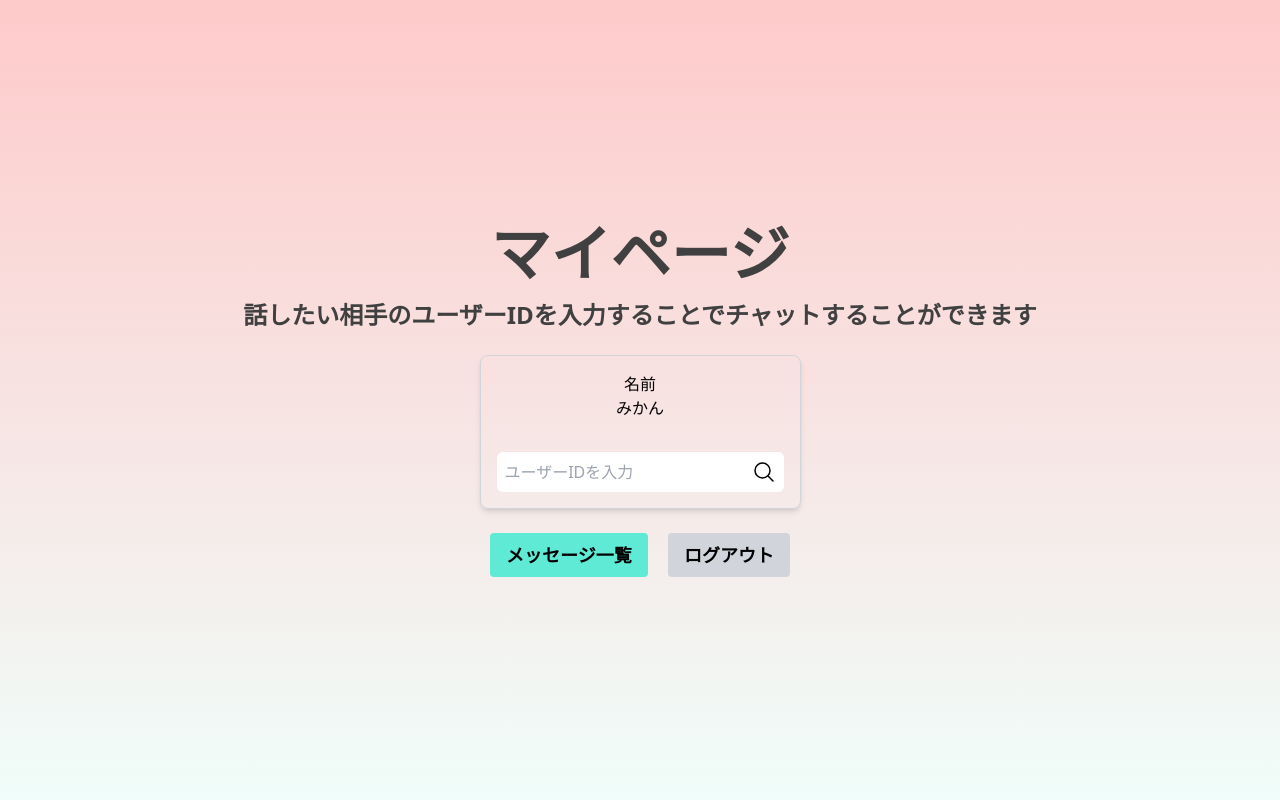
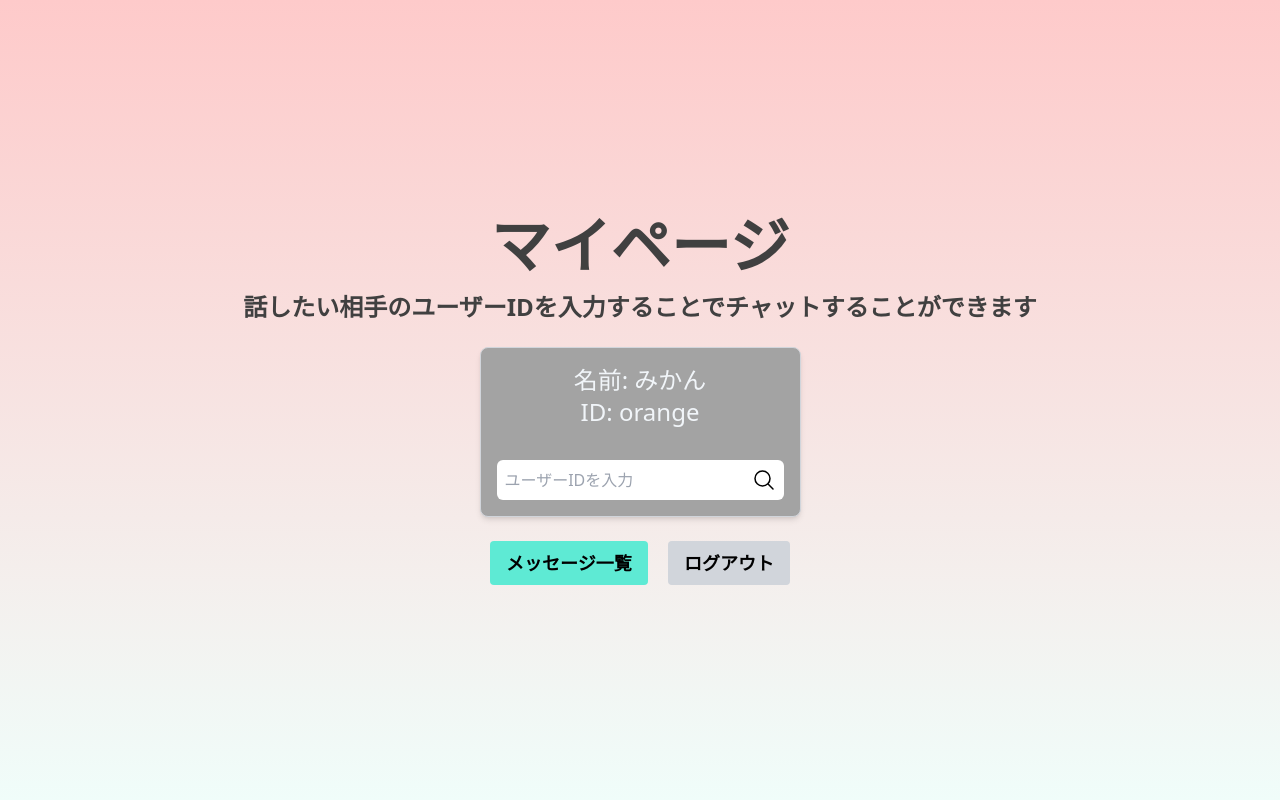
Before and after one commit to Yuga193/helloSNS, a Flask app: page /mypage in a window 1280 px wide. Run offline with Flask 3, Linux system fonts and the light colour scheme; a user stored in the database is signed in; data comes from the database, SQL or seed files in the repository; both versions use the stored data as it was after the commit; some libraries are stand-ins or nearby versions.

Commit message:
とりあえず完成

```diff
--- a/app/main.py
+++ b/app/main.py
@@ -117,9 +117,10 @@ def mypage():
     user = cursor.fetchone()
 
     if user:
-        return render_template('mypage.html', name=user['name'])
+        return render_template('mypage.html', name=user['name'], userID=userID)
     else:
         return "ユーザーが見つかりません"
+
 
 
 @app.route('/search', methods=['POST'])#ユーザー検索機能
--- a/app/templates/DM.html
+++ b/app/templates/DM.html
@@ -21,7 +21,7 @@
                 {% for message in messages %}
                     <div class="{% if message.sender_id == current_user_id %}text-right{% else %}text-left{% endif %} m-2">
                         <div class="{% if message.sender_id == current_user_id %}bg-green-200 ml-auto{% else %}bg-white mr-auto{% endif %} p-4 rounded-lg" style="width: fit-content;">
-                            <p>{{ messages.content }}</p>
+                            <p>{{ message.content }}</p>
                         </div>
                         <div class="{% if message.sender_id == current_user_id %}text-right{% else %}text-left{% endif %} text-sm text-gray-600">
                             {{ message.timestamp }}
--- a/app/templates/message.html
+++ b/app/templates/message.html
@@ -12,7 +12,7 @@
         <div class="h-screen bg-gradient-to-b from-red-200 to-teal-50">
             <div class="p-4 border-b border-gray-200">
                 <a href="{{ url_for('mypage') }}">
-                    <button class="m-8 px-4 py-2 text-lg bg-gray-300 text-black font-bold rounded hover:bg-gray-400 hover:shadow-lg transform transition duration-300">マイページに戻る</button>
+                    <button class=" px-4 py-2 text-lg bg-gray-300 text-black font-bold rounded hover:bg-gray-400 hover:shadow-lg transform transition duration-300">マイページに戻る</button>
                 </a>
                 <h2 class="text-lg font-bold">{{ other_user_name }}</h2>
             </div>
--- a/app/templates/mypage.html
+++ b/app/templates/mypage.html
@@ -12,9 +12,9 @@
     <div class="h-screen bg-gradient-to-b from-red-200 to-teal-50 flex flex-col justify-center items-center">
         <h1 class="text-6xl font-bold text-neutral-700 text-center">マイページ</h1>
         <h2 class="text-2xl font-bold text-neutral-700 text-center mt-4">話したい相手のユーザーIDを入力することでチャットすることができます</h2>
-        <div class="p-4 border border-gray-300 shadow-md rounded-lg mt-6">
-            <p class="text-center">名前</p>
-            <p class="text-center mb-4">{{ name }}</p>
+        <div class="p-4 border border-gray-300 shadow-md rounded-lg mt-6 bg-neutral-400">
+            <p class="text-center text-slate-100 text-2xl">名前: {{ name }}</p>
+            <p class="text-center text-slate-100 text-2xl">ID: {{ userID }}</p>
             <form action="{{ url_for('search') }}" method="post" class="flex flex-row mt-8">
                 <input type="text" name="search_term" class="flex rounded-s-md p-2" placeholder="ユーザーIDを入力">
                 <button type="submit" class="flex rounded-e-md items-center bg-white p-2">
```
Also changed, not shown: app/templates/search.html (+7 -5 lines), database.db (added).
